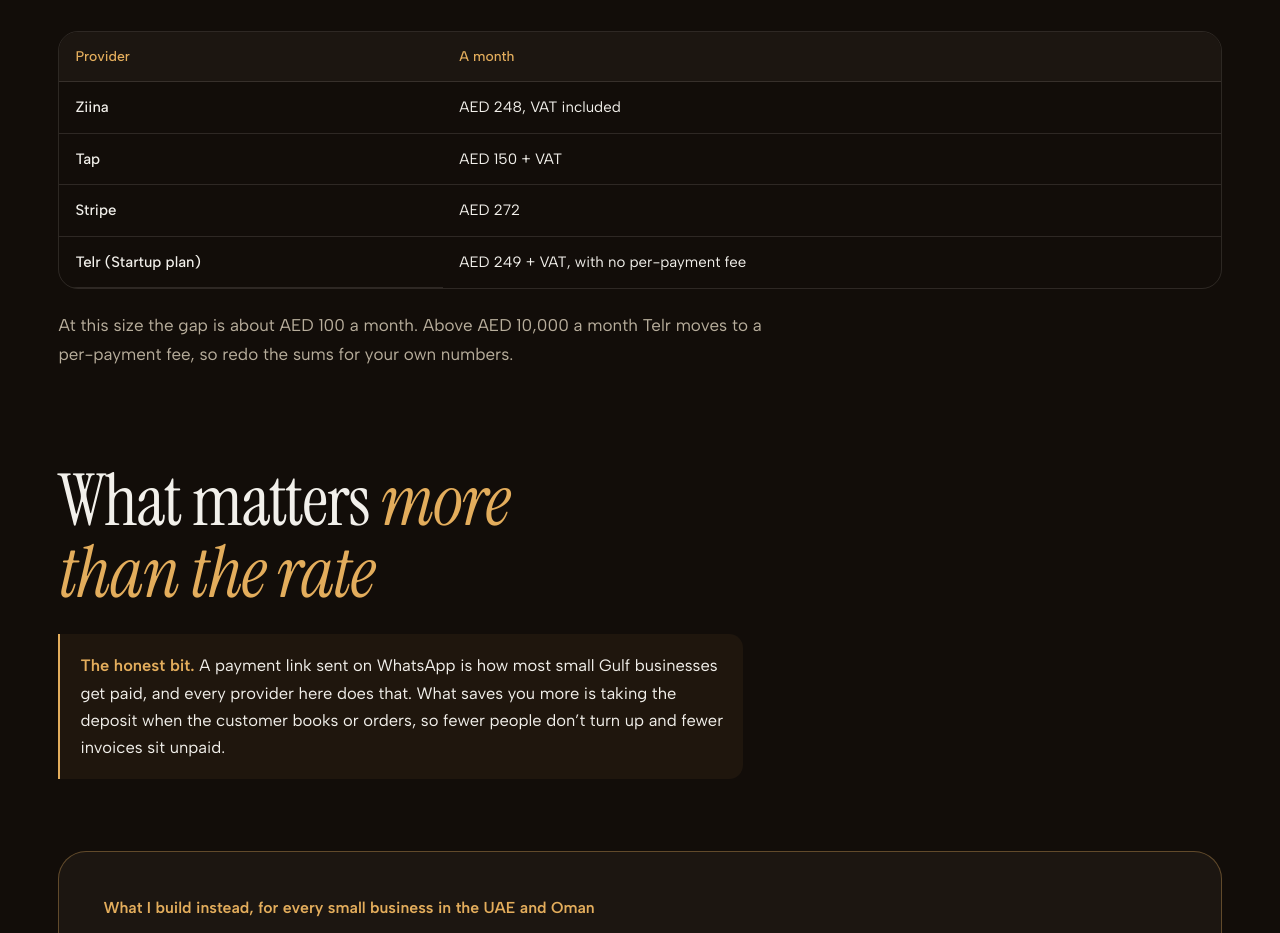
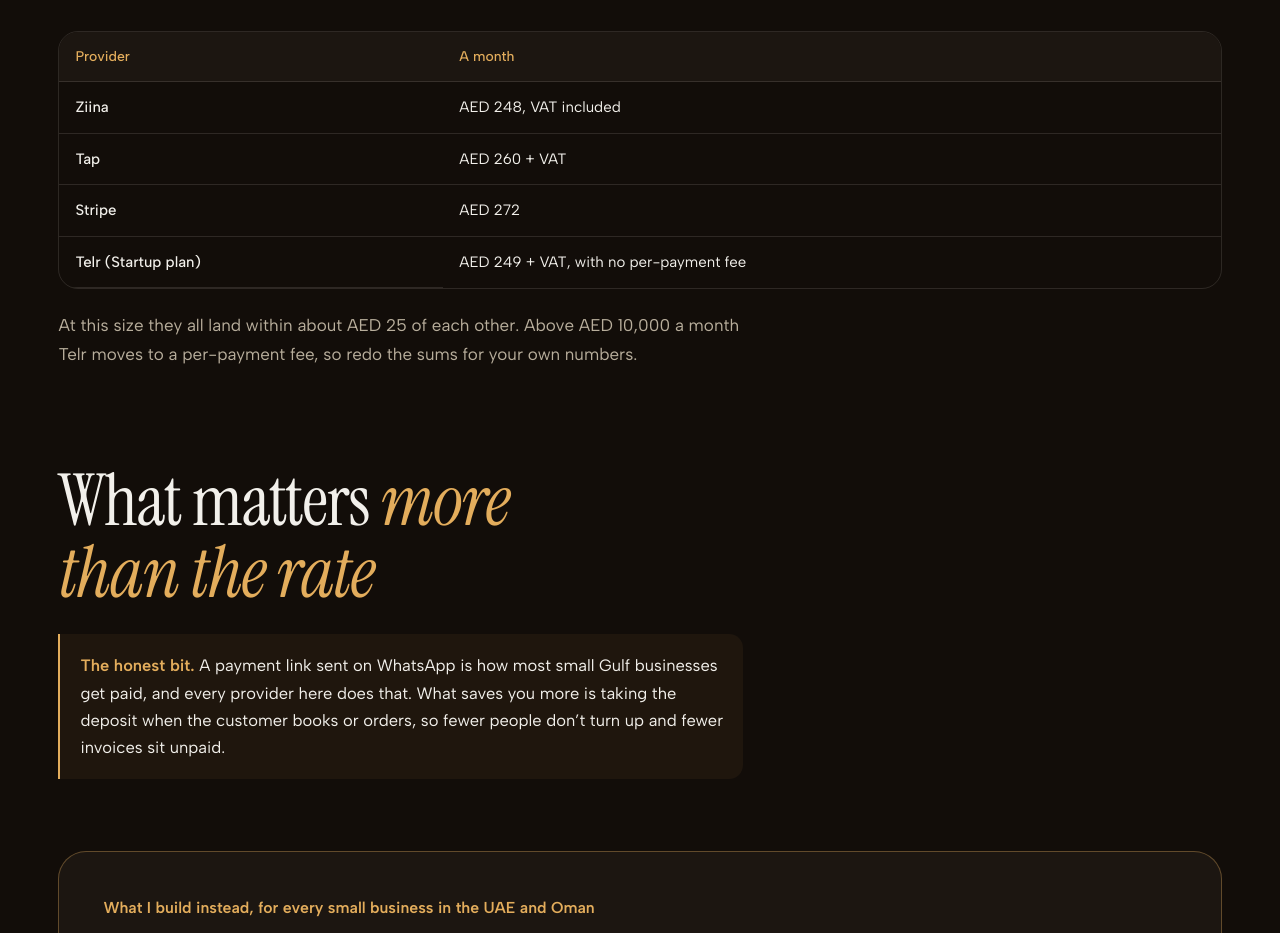
Before and after one commit to prejith77/hojari, a plain HTML site: page public/guides/gulf/card-payment-fees/index.html in a window 1280 px wide. Shown: the part 2500-3433 px from the top of the page. Drawn offline with Linux system fonts and the light colour scheme.

Commit message:
Correct the Tap figure in the UAE card payments example; add the delivery condition to the shops payback line

```diff
--- a/public/guides/gulf/card-payment-fees/index.html
+++ b/public/guides/gulf/card-payment-fees/index.html
@@ -73,12 +73,12 @@
       <thead><tr><th scope="col">Provider</th><th scope="col">A month</th></tr></thead>
       <tbody>
         <tr><th scope="row">Ziina</th><td data-label="A month">AED 248, VAT included</td></tr>
-        <tr><th scope="row">Tap</th><td data-label="A month">AED 150 + VAT</td></tr>
+        <tr><th scope="row">Tap</th><td data-label="A month">AED 260 + VAT</td></tr>
         <tr><th scope="row">Stripe</th><td data-label="A month">AED 272</td></tr>
         <tr><th scope="row">Telr (Startup plan)</th><td data-label="A month">AED 249 + VAT, with no per-payment fee</td></tr>
       </tbody>
     </table></div>
-    <p class="pg-body">At this size the gap is about AED 100 a month. Above AED 10,000 a month Telr moves to a per-payment fee, so redo the sums for your own numbers.</p>
+    <p class="pg-body">At this size they all land within about AED 25 of each other. Above AED 10,000 a month Telr moves to a per-payment fee, so redo the sums for your own numbers.</p>
   </section>
   <section class="pg-sec" aria-labelledby="own-title">
     <h2 id="own-title">What matters <em>more than the rate</em></h2>
```
Also changed, not shown: public/shops/index.html (+1 -1 lines).
